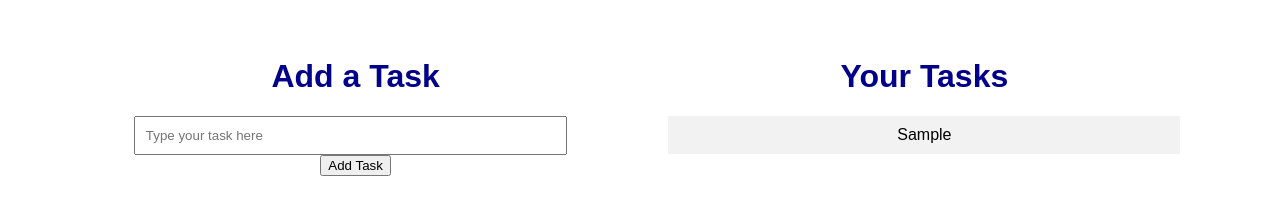
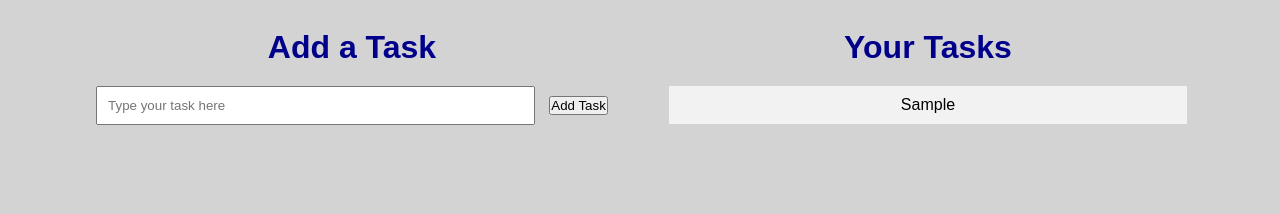
Before and after one commit to codyfeldhaus/todo-list-prework, a plain HTML site: page index.html in a window 1280 px wide. Both pictures are taken after typing "Sample" into the empty fields and a click on the button "Add Task". Drawn offline with Linux system fonts and the light colour scheme.

Commit message:
adjustments

```diff
--- a/styles.css
+++ b/styles.css
@@ -1,6 +1,13 @@
 /* styles.css */
+* {
+  margin: 0;
+  padding: 0;
+}
+
 body {
   font-family: Arial, sans-serif;
+  background-color: lightgray;
+  color: black;
 }
 
 h1 {
@@ -39,7 +46,7 @@ h1 {
 }
 
 #todo-list li {
-  background: #f2f2f2;
+  background-color: #f2f2f2;
   padding: 10px;
   margin-bottom: 5px;
   cursor: pointer;
```
Also changed, not shown: script.js (indentation only).
